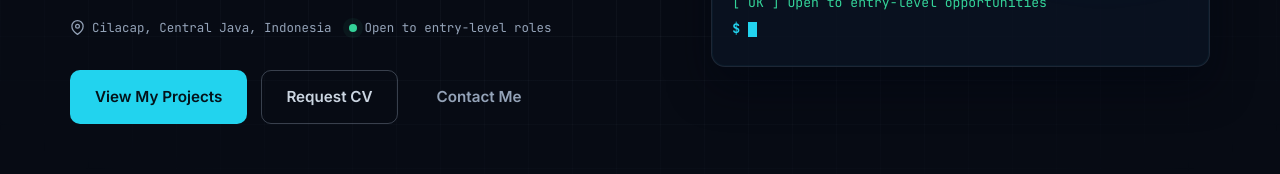
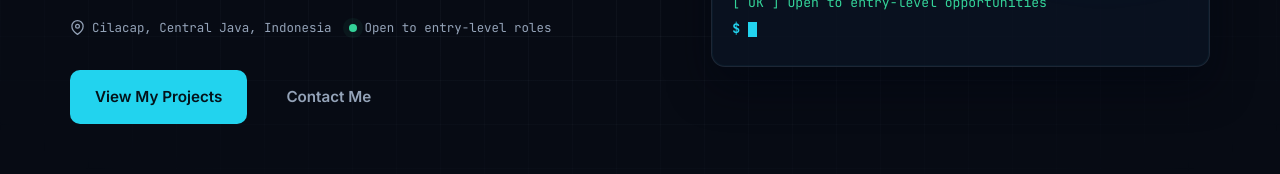
Before and after one commit to Rikiadrian/riki-adrian-portfolio, a plain HTML site: page index.html in a window 1280 px wide. Shown: the part 404-578 px from the top of the page. Drawn offline with Linux system fonts and the light colour scheme.

Commit message:
Update index.html

```diff
--- a/index.html
+++ b/index.html
@@ -101,7 +101,6 @@
 
         <div class="hero-actions reveal d4">
           <a href="#projects" class="btn btn-primary">View My Projects</a>
-          <a href="#contact" class="btn btn-outline">Request CV</a>
           <a href="#contact" class="btn btn-ghost">Contact Me</a>
         </div>
       </div>
```
